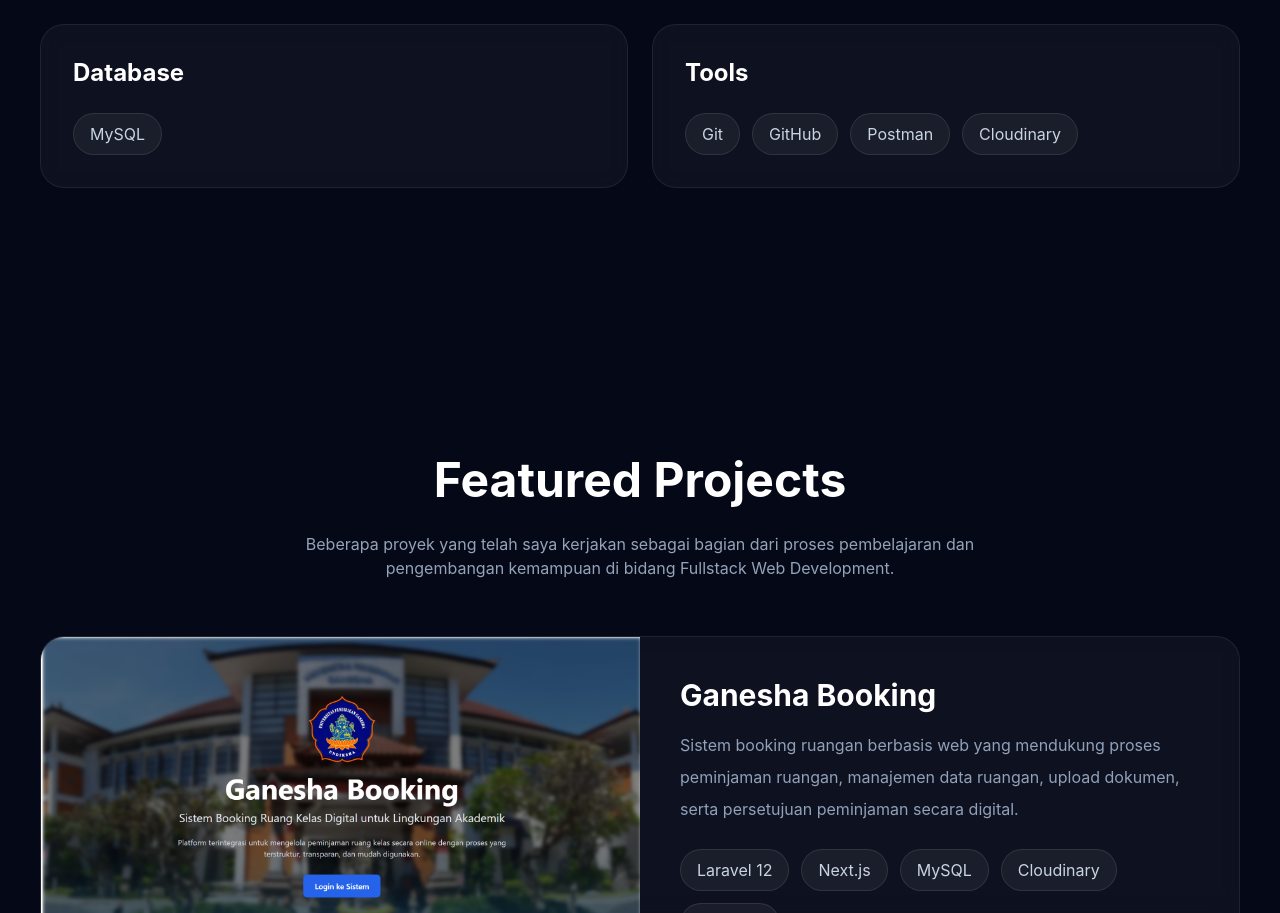
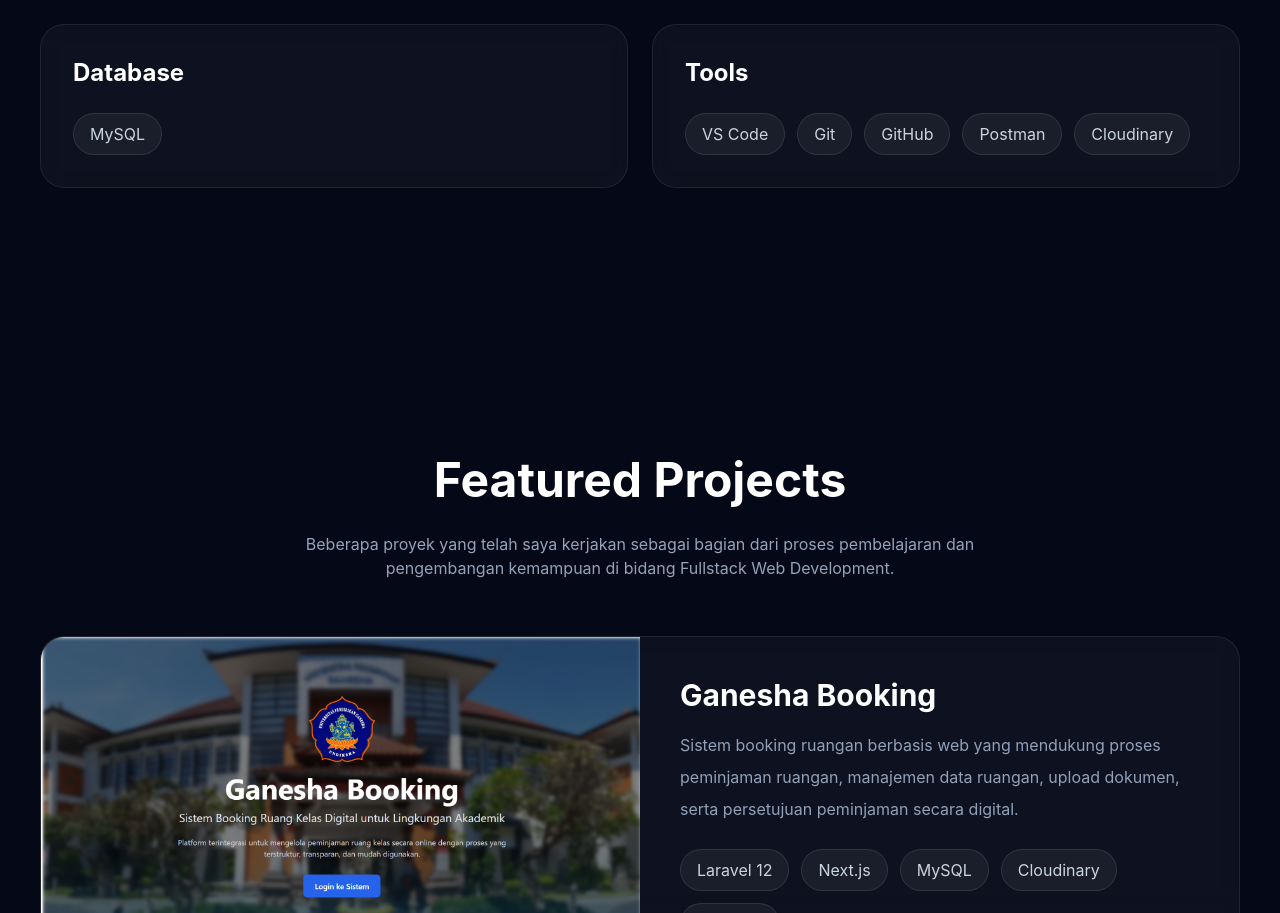
Before and after one commit to rosyid-still-learning/portfolio-rosyid, a React (Vite) app: page / in a window 1280 px wide. Shown: the part 3074-3987 px from the top of the page. Built offline with nearby package versions, Linux system fonts and the light colour scheme.

Commit message:
Update portfolio

```diff
--- a/src/components/Skills.jsx
+++ b/src/components/Skills.jsx
@@ -16,6 +16,7 @@ const skillCategories = [
   {
     title: "Tools",
     skills: [
+      "VS Code",
       "Git",
       "GitHub",
       "Postman",
```
